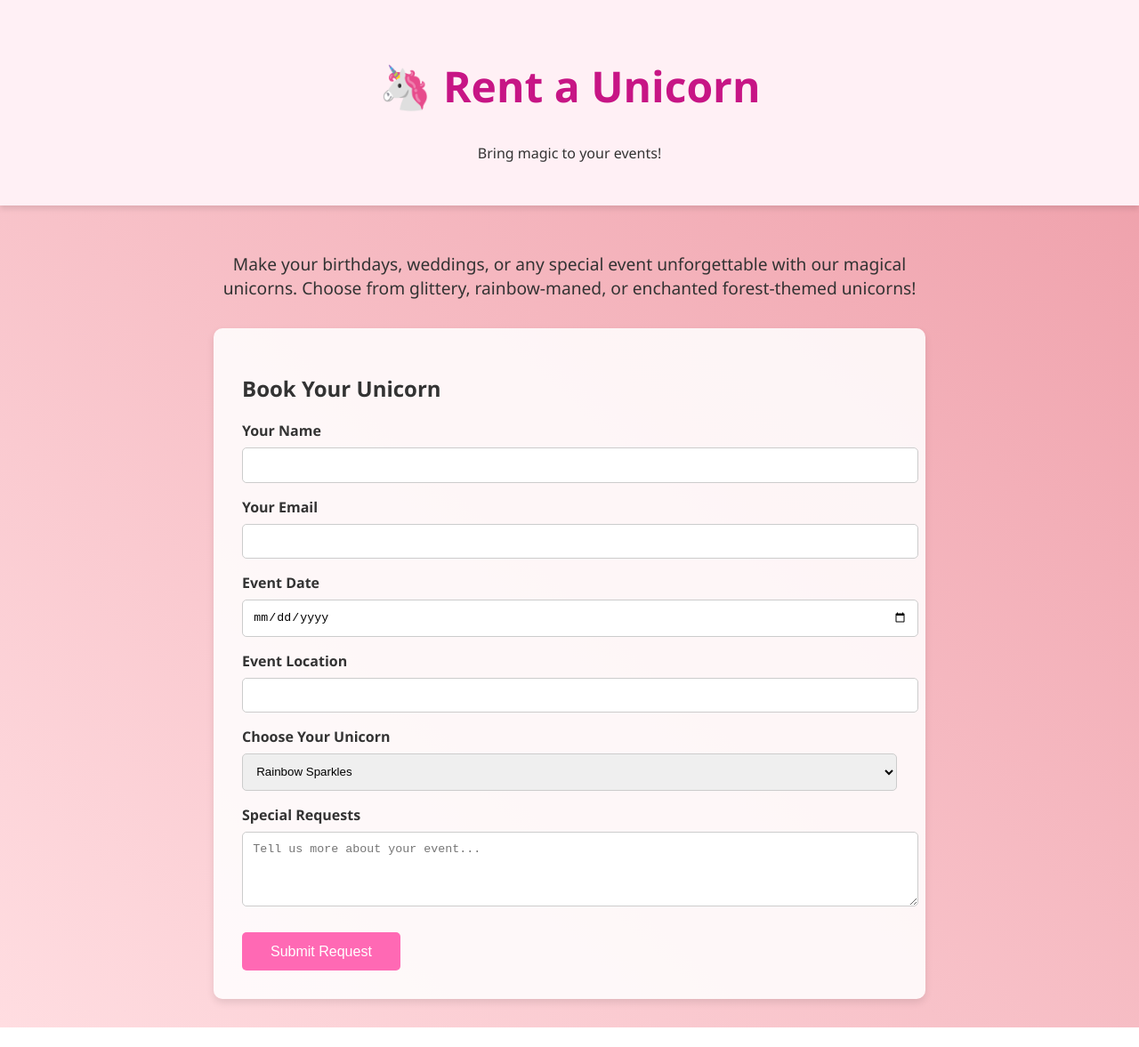
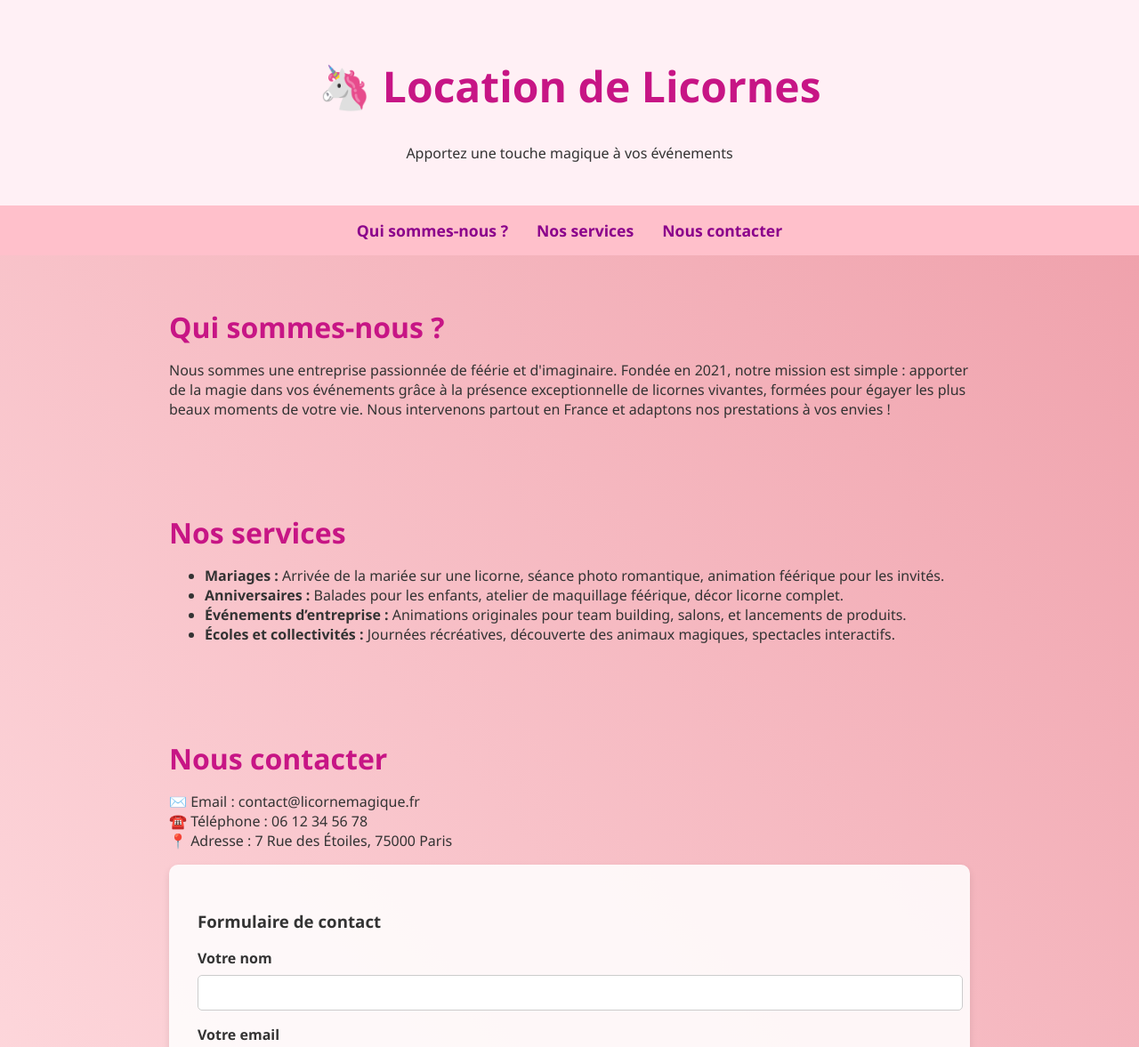
Before and after one commit to youyouBJ/myproject, a plain HTML site: page index.html in a window 1280 px wide. Shown: the top 1177 px of the page at 89% size. Before the commit the page ends 1155 px from the top, so only its background shows below. Drawn offline with Linux system fonts and the light colour scheme.

```diff
--- a/index.html
+++ b/index.html
@@ -1,9 +1,9 @@
 <!DOCTYPE html>
-<html lang="en">
+<html lang="fr">
 <head>
   <meta charset="UTF-8">
   <meta name="viewport" content="width=device-width, initial-scale=1">
-  <title>Rent a Unicorn - Magical Rides Await</title>
+  <title>Location de Licornes Magiques</title>
   <style>
     body {
       font-family: 'Segoe UI', sans-serif;
@@ -12,37 +12,64 @@
       padding: 0;
       color: #333;
     }
+
     header {
       background-color: #fff0f5;
       padding: 2rem;
       text-align: center;
       box-shadow: 0 4px 6px rgba(0,0,0,0.1);
     }
+
     header h1 {
       font-size: 3rem;
       color: #c71585;
     }
+
+    nav {
+      display: flex;
+      justify-content: center;
+      background-color: #ffc0cb;
+      padding: 1rem;
+      gap: 2rem;
+    }
+
+    nav a {
+      text-decoration: none;
+      color: #8b008b;
+      font-weight: bold;
+      font-size: 1.1rem;
+    }
+
+    nav a:hover {
+      text-decoration: underline;
+    }
+
     section {
       padding: 2rem;
-      max-width: 800px;
+      max-width: 900px;
       margin: auto;
     }
-    .description {
-      font-size: 1.2rem;
-      text-align: center;
+
+    .section-title {
+      font-size: 2rem;
+      color: #c71585;
+      margin-bottom: 1rem;
     }
+
     form {
       background-color: #ffffffdd;
       padding: 2rem;
       border-radius: 10px;
-      margin-top: 2rem;
+      margin-top: 1rem;
       box-shadow: 0 4px 8px rgba(0,0,0,0.1);
     }
+
     form label {
       display: block;
       margin-top: 1rem;
       font-weight: bold;
     }
+
     form input, form select, form textarea {
       width: 100%;
       padding: 0.7rem;
@@ -50,6 +77,7 @@
       border: 1px solid #ccc;
       border-radius: 5px;
     }
+
     form button {
       margin-top: 1.5rem;
       padding: 0.8rem 2rem;
@@ -60,6 +88,7 @@
       font-size: 1rem;
       cursor: pointer;
     }
+
     form button:hover {
       background-color: #ff1493;
     }
@@ -68,40 +97,59 @@
 <body>
 
   <header>
-    <h1>🦄 Rent a Unicorn</h1>
-    <p>Bring magic to your events!</p>
+    <h1>🦄 Location de Licornes</h1>
+    <p>Apportez une touche magique à vos événements</p>
   </header>
 
-  <section>
-    <div class="description">
-      <p>Make your birthdays, weddings, or any special event unforgettable with our magical unicorns. Choose from glittery, rainbow-maned, or enchanted forest-themed unicorns!</p>
-    </div>
+  <nav>
+    <a href="#presentation">Qui sommes-nous ?</a>
+    <a href="#services">Nos services</a>
+    <a href="#contact">Nous contacter</a>
+  </nav>
+
+  <!-- Section Présentation -->
+  <section id="presentation">
+    <h2 class="section-title">Qui sommes-nous ?</h2>
+    <p>
+      Nous sommes une entreprise passionnée de féérie et d'imaginaire. Fondée en 2021, notre mission est simple :
+      apporter de la magie dans vos événements grâce à la présence exceptionnelle de licornes vivantes, formées
+      pour égayer les plus beaux moments de votre vie. Nous intervenons partout en France et adaptons nos prestations
+      à vos envies !
+    </p>
+  </section>
+
+  <!-- Section Services -->
+  <section id="services">
+    <h2 class="section-title">Nos services</h2>
+    <ul>
+      <li><strong>Mariages :</strong> Arrivée de la mariée sur une licorne, séance photo romantique, animation féérique pour les invités.</li>
+      <li><strong>Anniversaires :</strong> Balades pour les enfants, atelier de maquillage féérique, décor licorne complet.</li>
+      <li><strong>Événements d’entreprise :</strong> Animations originales pour team building, salons, et lancements de produits.</li>
+      <li><strong>Écoles et collectivités :</strong> Journées récréatives, découverte des animaux magiques, spectacles interactifs.</li>
+    </ul>
+  </section>
+
+  <!-- Section Contact -->
+  <section id="contact">
+    <h2 class="section-title">Nous contacter</h2>
+    <p>
+      ✉️ Email : contact@licornemagique.fr<br>
+      ☎️ Téléphone : 06 12 34 56 78<br>
+      📍 Adresse : 7 Rue des Étoiles, 75000 Paris
+    </p>
 
     <form>
-      <h2>Book Your Unicorn</h2>
-      <label for="name">Your Name</label>
+      <h3>Formulaire de contact</h3>
+      <label for="name">Votre nom</label>
       <input type="text" id="name" name="name" required>
 
-      <label for="email">Your Email</label>
+      <label for="email">Votre email</label>
       <input type="email" id="email" name="email" required>
 
-      <label for="date">Event Date</label>
-      <input type="date" id="date" name="date" required>
+      <label for="message">Votre message</label>
+      <textarea id="message" name="message" rows="5" placeholder="Expliquez-nous votre besoin..."></textarea>
 
-      <label for="location">Event Location</label>
-      <input type="text" id="location" name="location" required>
-
-      <label for="unicorn">Choose Your Unicorn</label>
-      <select id="unicorn" name="unicorn">
-        <option value="rainbow">Rainbow Sparkles</option>
-        <option value="forest">Forest Spirit</option>
-        <option value="golden">Golden Horn</option>
-      </select>
-
-      <label for="notes">Special Requests</label>
-      <textarea id="notes" name="notes" rows="4" placeholder="Tell us more about your event..."></textarea>
-
-      <button type="submit">Submit Request</button>
+      <button type="submit">Envoyer</button>
     </form>
   </section>
 
```
